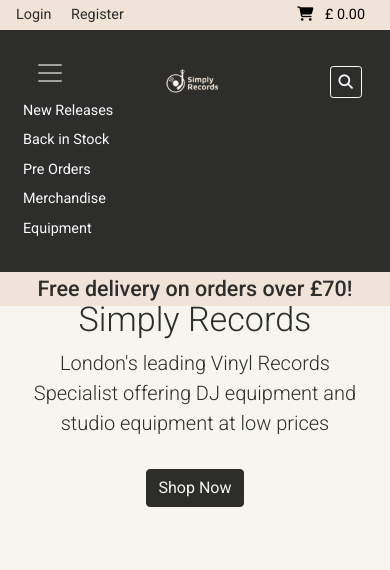
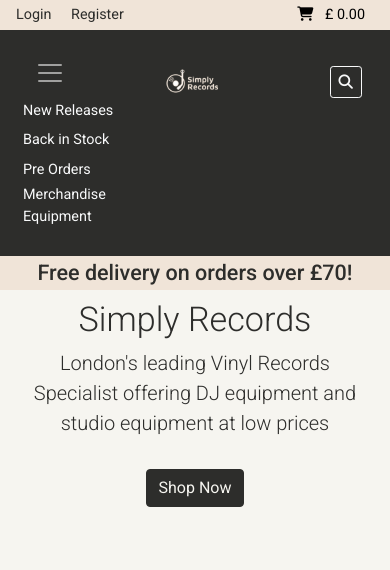
Before and after one commit to wilko90/Simply-Records, a Django app: page / in a window 390 px wide, after a click that opens the changed part. Shown: the top 570 px of the page. Run offline with Django 3.2, Linux system fonts and the light colour scheme; data comes from the database, SQL or seed files in the repository; parts of the project's set-up code (start-up, migrations or seed data) failed here and were passed over; some libraries are stand-ins or nearby versions.

Commit message:
fix:remove dropdown link for merch and equip nav

```diff
--- a/static/css/base.css
+++ b/static/css/base.css
@@ -209,6 +209,10 @@ input[name='q']::placeholder {
 
 #nav-search {
     width: 75%;
+}
+.merch-equip{
+	position: relative;
+	bottom: -8px;
 }
 .delivery-banner{
 	background-color: var(--powder);
@@ -512,6 +516,10 @@ input[name='q']::placeholder {
 	.footer-clean .item.social {
 	  text-align:center;
 	}
+	.merch-equip{
+		position: relative;
+		top: 4px;
+	}
   }
 
   .footer-clean .item.social > a {
--- a/templates/includes/navbar.html
+++ b/templates/includes/navbar.html
@@ -62,7 +62,8 @@
         </div>
         <!-- Shopping cart summary display -->
         <div class="col-lg-1 col-md-2 col-3d-flex justify-content-center">
-            <a class="{% if item_total %}font-weight-bold{% else %}text-black{% endif %} px-0 py-0 no-decoration" href="{% url 'view_bag' %}">
+            <a class="{% if item_total %}font-weight-bold{% else %}text-black{% endif %} px-0 py-0 no-decoration"
+                href="{% url 'view_bag' %}">
                 <ul class="list-inline new-pos list-unstyled my-1">
                     <li class="list-inline-item"><i class="fas fa-shopping-cart"></i></li>
                     <li class="list-inline-item">
@@ -81,32 +82,40 @@
         <!-- Navigation menu-->
         <div class=" col-2 col-lg-4 flex justify-content-start my-auto">
             <nav class="navbar navbar-expand-lg  navbar-dark bot-nav">
-                <button class="navbar-toggler" type="button" data-bs-toggle="collapse" data-bs-target="#navbarToggler" aria-controls="navbarToggler" aria-expanded="false" aria-label="Toggle navigation">
+                <button class="navbar-toggler" type="button" data-bs-toggle="collapse" data-bs-target="#navbarToggler"
+                    aria-controls="navbarToggler" aria-expanded="false" aria-label="Toggle navigation">
                     <span class="navbar-toggler-icon"></span>
                 </button>
                 <div class="collapse navbar-collapse" id="navbarToggler">
                     <ul class="navbar-nav me-auto mb-2 mb-lg-0">
                         <li class="nav-item mt-2 dropdown">
-                            <a class="nav-link text-light dropdown-toggle" href="#" id="frontDropdown" role="button" data-bs-toggle="dropdown" aria-expanded="false">
+                            <a class="nav-link text-light dropdown-toggle" href="#" id="frontDropdown" role="button"
+                                data-bs-toggle="dropdown" aria-expanded="false">
                                 New Releases
                             </a>
                             <ul class="dropdown-menu nav-drop-colour fs-5" aria-labelledby="frontDropdown">
-                                <li><a href="{% url 'products' %}?category=new_releases_funk_soul_jazz" class="dropdown-item">Funk
+                                <li><a href="{% url 'products' %}?category=new_releases_funk_soul_jazz"
+                                        class="dropdown-item">Funk
                                         Soul &amp; Jazz</a></li>
                                 <li><a href="{% url 'products' %}?category=new_releases_electronic"
                                         class="dropdown-item ">Electronic</a></li>
-                                    <li><a href="{% url 'products' %}?category=new_releases_hip_hop" class="dropdown-item ">Hip Hop</a></li>
-                                        <li><a href="{% url 'products' %}?category=new_releases_rock_indie" class="dropdown-item">Rock &amp;
+                                <li><a href="{% url 'products' %}?category=new_releases_hip_hop"
+                                        class="dropdown-item ">Hip Hop</a></li>
+                                <li><a href="{% url 'products' %}?category=new_releases_rock_indie"
+                                        class="dropdown-item">Rock &amp;
                                         Indie</a></li>
                             </ul>
                         </li>
                         <li class="nav-item mt-2 dropdown">
-                            <a class="nav-link text-light dropdown-toggle" href="#" id="frontDropdown" role="button" data-bs-toggle="dropdown" aria-expanded="false">
+                            <a class="nav-link text-light dropdown-toggle" href="#" id="frontDropdown" role="button"
+                                data-bs-toggle="dropdown" aria-expanded="false">
                                 Back in Stock
                             </a>
                             <ul class="dropdown-menu nav-drop-colour fs-5" aria-labelledby="frontDropdown">
-                                <li></li><a href="{% url 'products' %}?category=back_in_stock_funk_soul_jazz" class="dropdown-item">Funk
-                                    Soul &amp; Jazz</a></li>
+                                <li></li><a href="{% url 'products' %}?category=back_in_stock_funk_soul_jazz"
+                                    class="dropdown-item">Funk
+                                    Soul &amp; Jazz</a>
+                        </li>
                         <li><a href="{% url 'products' %}?category=back_in_stock_electronic"
                                 class="dropdown-item ">Electronic</a></li>
                         <li><a href="{% url 'products' %}?category=back_in_stock_rock_indie" class="dropdown-item ">Rock
@@ -117,41 +126,31 @@
                     </ul>
                     </li>
                     <li class="nav-item mt-2 dropdown">
-                            <a class="nav-link text-light dropdown-toggle" href="#" id="frontDropdown" role="button" data-bs-toggle="dropdown" aria-expanded="false">
+                        <a class="nav-link text-light dropdown-toggle" href="#" id="frontDropdown" role="button"
+                            data-bs-toggle="dropdown" aria-expanded="false">
                             Pre Orders
                         </a>
                         <ul class="dropdown-menu nav-drop-colour fs-5" aria-labelledby="frontDropdown">
-                                <li><a href="{% url 'products' %}?category=pre_orders_funk_soul_jazz" class="dropdown-item">Funk
+                            <li><a href="{% url 'products' %}?category=pre_orders_funk_soul_jazz"
+                                    class="dropdown-item">Funk
                                     Soul &amp; Jazz</a></li>
                             <li><a href="{% url 'products' %}?category=pre_orders_electronic"
                                     class="dropdown-item ">Electronic</a></li>
-                                    <li><a href="{% url 'products' %}?category=pre_orders_hip_hop" class="dropdown-item ">Hip Hop</a></li>
-                                        <li><a href="{% url 'products' %}?category=pre_orders_rock_indie" class="dropdown-item">Rock &amp;
+                            <li><a href="{% url 'products' %}?category=pre_orders_hip_hop" class="dropdown-item ">Hip
+                                    Hop</a></li>
+                            <li><a href="{% url 'products' %}?category=pre_orders_rock_indie" class="dropdown-item">Rock
+                                    &amp;
                                     Indie</a></li>
                         </ul>
                     </li>
-                        <li class="nav-item mt-2 dropdown">
-                            <a class="nav-link text-light dropdown-toggle" href="#" id="frontDropdown" role="button" data-bs-toggle="dropdown" aria-expanded="false">
-                                Merchandise
-                            </a>
-                            <ul class="dropdown-menu nav-drop-colour fs-5" aria-labelledby="frontDropdown">
-                                <li><a class="logo-font font-weight-bold nav-link text-black mr-5"
+                    <li><a class="font-weight-bold merch-equip text-light nav-link mr-5"
                             href="{% url 'products' %}?category=merchandise_products" id="merchandise-link">
                             Merchandise
                         </a></li>
-                            </ul>
-                        </li>
-                        <li class="nav-item mt-2 dropdown">
-                            <a class="nav-link text-light dropdown-toggle" href="#" id="frontDropdown" role="button" data-bs-toggle="dropdown" aria-expanded="false">
-                                Equipment
-                            </a>
-                            <ul class="dropdown-menu nav-drop-colour fs-5" aria-labelledby="frontDropdown">
-                                <li> <a class="logo-font font-weight-bold nav-link text-black mr-5"
+                    <li> <a class="  font-weight-bold merch-equip text-light nav-link mr-5"
                             href="{% url 'products' %}?category=equipment_products" id="equipment-link">
                             Equipment
                         </a></li>
-                            </ul>
-                        </li>
                     </ul>
                 </div>
             </nav>
@@ -188,8 +187,8 @@
             <div class="col d-block d-lg-none">
                 <form method="GET" action="{% url 'products' %}" class="mb-2 ms-3 w-100">
                     <div class="input-group ">
-                        <input class="form-control border btn-outline-light" type="text" name="q" placeholder="Search...">
-
+                        <input class="form-control border btn-outline-light" type="text" name="q"
+                            placeholder="Search...">
                     </div>
                 </form>
             </div>
```
Lines whose indentation alone changed are shown as unchanged.
